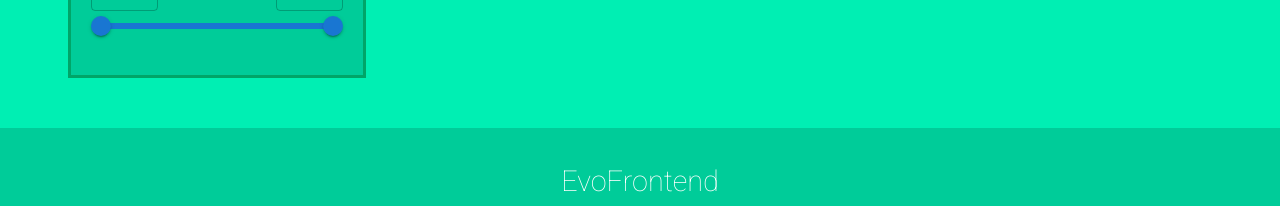
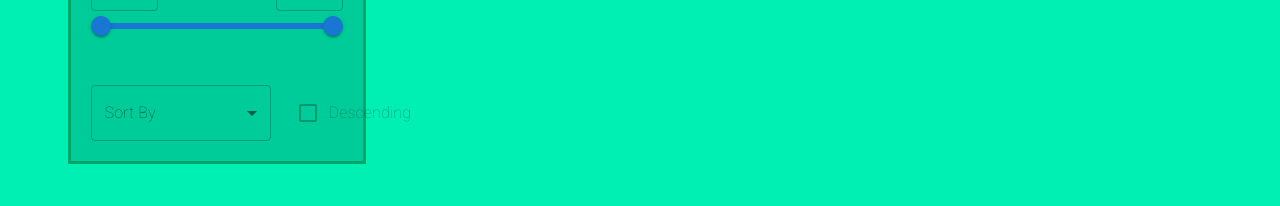
Before and after one commit to KidDarek/evosoft-evoFrontend, a React (Create React App) app: page /Search in a window 1280 px wide. Shown: the part 465-671 px from the top of the page. Built offline with nearby package versions, Linux system fonts and the light colour scheme; no server answers.

Commit message:
Added sorting to search page (#17)
* added sorting to search page

```diff
--- a/src/pages/search-page/Filter.jsx
+++ b/src/pages/search-page/Filter.jsx
@@ -1,6 +1,15 @@
 import React, { useContext } from "react";
 import Slider from "@mui/material/Slider";
-import { styled, Chip, Checkbox } from "@mui/material";
+import {
+  styled,
+  Chip,
+  Checkbox,
+  FormControl,
+  InputLabel,
+  Select,
+  MenuItem,
+  FormControlLabel,
+} from "@mui/material";
 import TextField from "@mui/material/TextField";
 import {
   ProductContext,
@@ -58,6 +67,10 @@ const Filter = (props) => {
     setSelectedPriceRange,
     INITIAL_MIN_PRICE_VALUE,
     INITIAL_MAX_PRICE_VALUE,
+    sortBy,
+    setSortBy,
+    descending,
+    setDescending,
   } = props;
 
   const { products } = useContext(ProductContext);
@@ -77,7 +90,6 @@ const Filter = (props) => {
     }
   };
 
-  // "event" IS NEEDED HERE FOR PROPER WORKING
   const handlePriceRangeChange = (event, newPriceRange) => {
     setSelectedPriceRange(newPriceRange);
   };
@@ -104,6 +116,20 @@ const Filter = (props) => {
     if (value < min) value = min;
     return value;
   };
+
+  const handleSortByChange = (e) => {
+    setSortBy(e.target.value);
+  };
+
+  const handleDescendingChange = (e) => {
+    setDescending(e.target.checked);
+  };
+
+  const StyledSortBySection = styled("div")({
+    padding: "15px",
+  });
+
+  const isSortingNone = sortBy === "";
 
   return (
     <ProductContextProvider>
@@ -207,6 +233,41 @@ const Filter = (props) => {
               />
             </StyledDivWithPadding>
           </div>
+          {/* Sorting */}
+          <StyledSortBySection>
+            <div style={{ display: "flex", alignItems: "center" }}>
+              <FormControl
+                variant="outlined"
+                sx={{ minWidth: 180, marginRight: "16px" }}
+              >
+                <InputLabel id="sort-by-label">Sort By</InputLabel>
+                <Select
+                  labelId="sort-by-label"
+                  id="sort-by-select"
+                  value={sortBy}
+                  onChange={handleSortByChange}
+                  label="Sort By"
+                >
+                  <MenuItem value="">None</MenuItem>
+                  <MenuItem value="name">Name</MenuItem>
+                  <MenuItem value="price">Price</MenuItem>
+                </Select>
+              </FormControl>
+              <FormControlLabel
+                control={
+                  <Checkbox
+                    checked={!isSortingNone && descending}
+                    onChange={handleDescendingChange}
+                    disabled={isSortingNone}
+                    id="descending-checkbox"
+                  />
+                }
+                label="Descending"
+                htmlFor="descending-checkbox"
+                style={{ marginLeft: "auto" }}
+              />
+            </div>
+          </StyledSortBySection>
         </StyledFilterHider>
       </StyledFilterBox>
     </ProductContextProvider>
--- a/src/pages/search-page/SearchPage.jsx
+++ b/src/pages/search-page/SearchPage.jsx
@@ -77,6 +77,9 @@ const SearchPageInside = () => {
     }
   }, [products]);
 
+  const [sortBy, setSortBy] = useState(""); // Possible values: "name", "price"
+  const [descending, setDescending] = useState(false);
+
   const filterProducts = useCallback(() => {
     let filtered = [...products];
 
@@ -100,8 +103,29 @@ const SearchPageInside = () => {
         );
       });
     }
+
+    // Sorting
+    if (sortBy === "name") {
+      filtered.sort((a, b) =>
+        descending
+          ? b.title.localeCompare(a.title)
+          : a.title.localeCompare(b.title)
+      );
+    } else if (sortBy === "price") {
+      filtered.sort((a, b) =>
+        descending ? b.price - a.price : a.price - b.price
+      );
+    }
+
     setFilteredProducts(filtered);
-  }, [selectedTags, searchString, selectedPriceRange, products]);
+  }, [
+    selectedTags,
+    searchString,
+    selectedPriceRange,
+    products,
+    sortBy,
+    descending,
+  ]);
 
   useEffect(() => {
     filterProducts();
@@ -125,6 +149,10 @@ const SearchPageInside = () => {
               filterProducts={filterProducts}
               INITIAL_MIN_PRICE_VALUE={INITIAL_MIN_PRICE_VALUE}
               INITIAL_MAX_PRICE_VALUE={INITIAL_MAX_PRICE_VALUE}
+              sortBy={sortBy}
+              setSortBy={setSortBy}
+              descending={descending}
+              setDescending={setDescending}
             />
             <StyledProductDiv>
               <Grid
```
